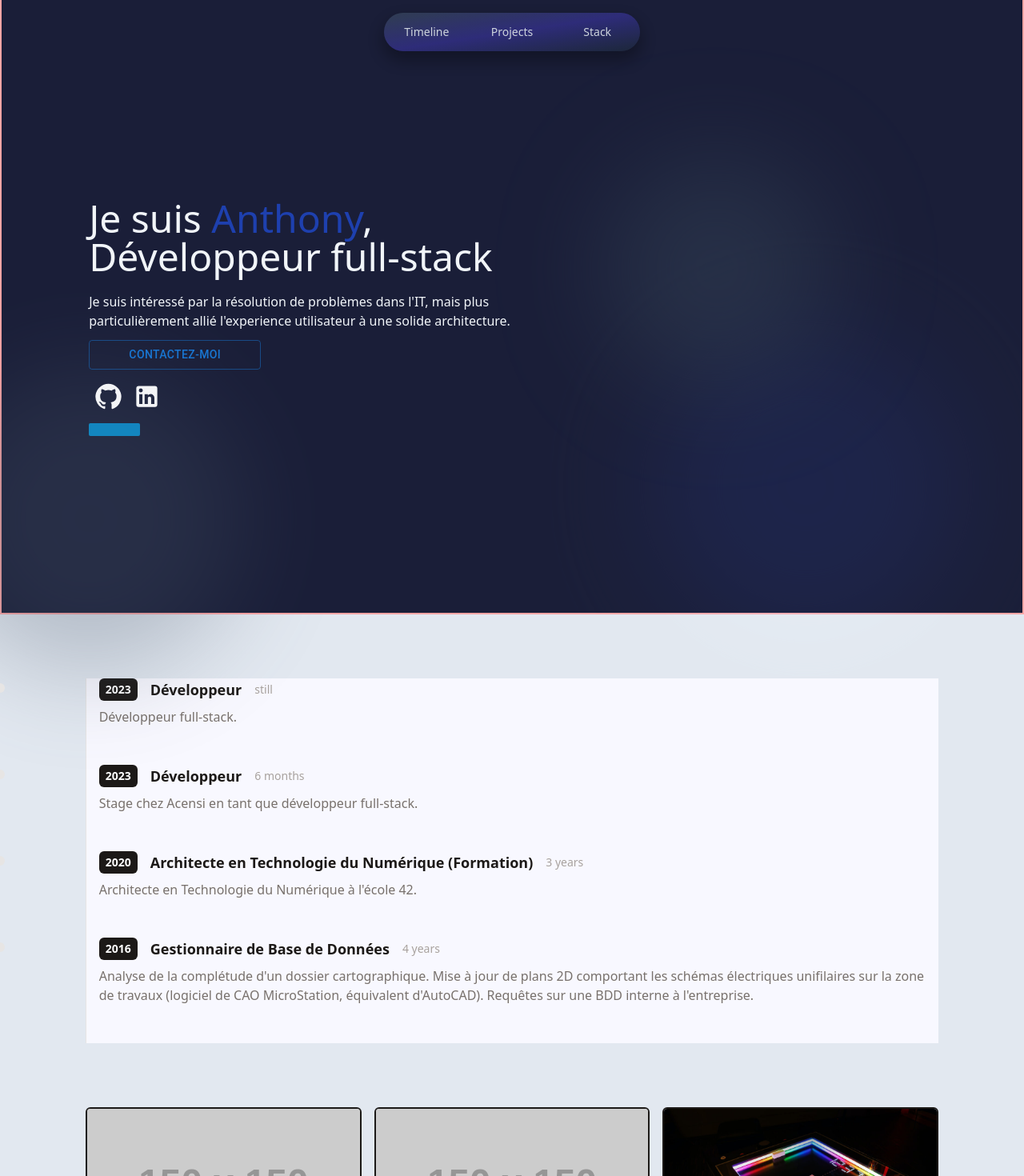
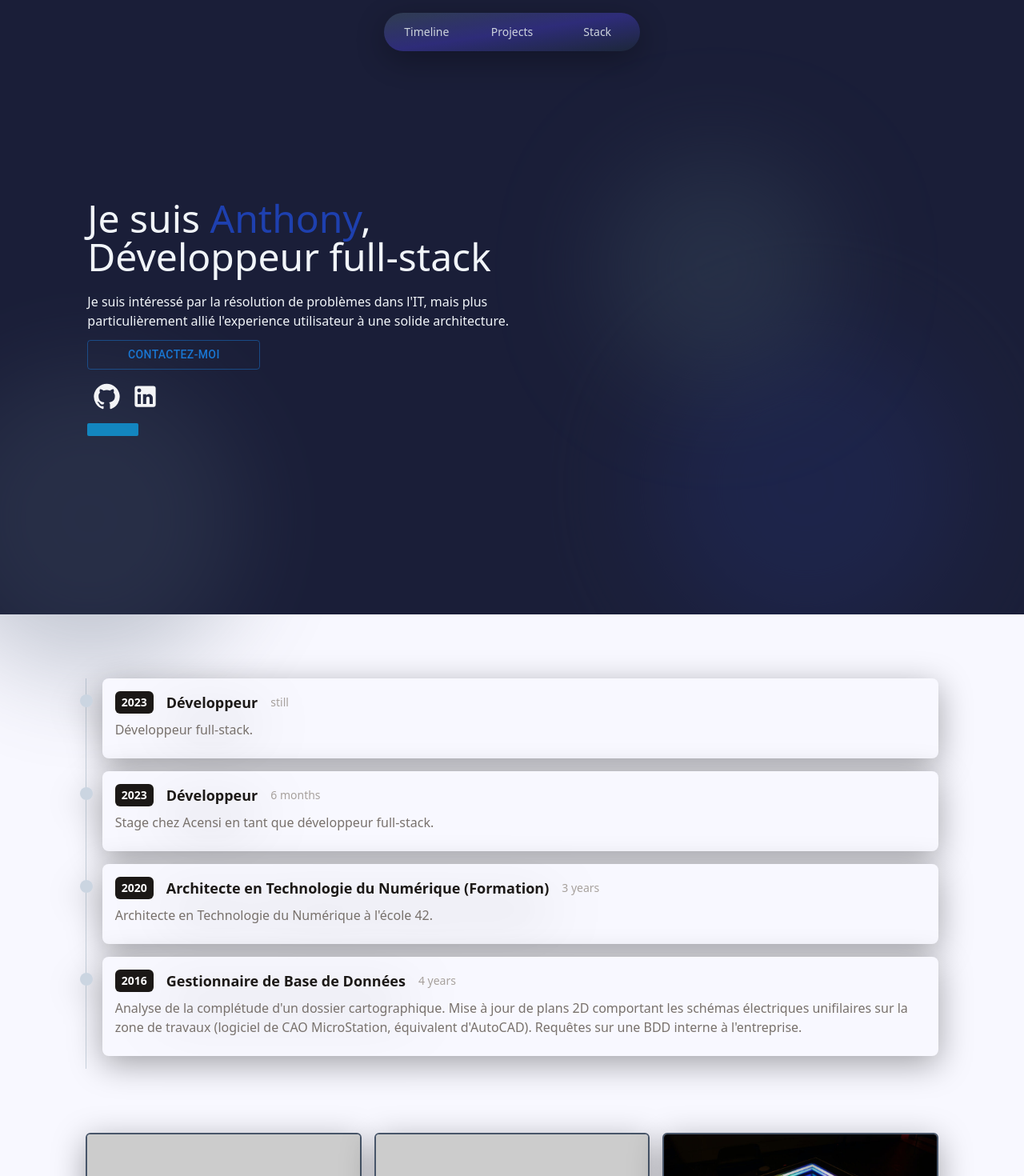
Before and after one commit to TonydLazuto/old-portfolio, a React (Vite) app: page / in a window 1280 px wide. Shown: the top 1470 px of the page at 80% size. Built offline with nearby package versions, Linux system fonts and the light colour scheme.

Commit message:
learn animations pretty well

```diff
--- a/src/App.tsx
+++ b/src/App.tsx
@@ -7,9 +7,9 @@ import Navigation from './components/Navigation'
 
 function App() {
   return (
-		<div className='bg-slate-200 h-full'>
+		<div className='bg-shade2 h-full'>
 			<div className="h-full
-			shadow-2xl shadow-black">
+				shadow-2xl shadow-black">
 				<Navigation />
 				<Header />
 				<Timeline />
--- a/src/components/Header.tsx
+++ b/src/components/Header.tsx
@@ -5,8 +5,7 @@ import SocialsMedia from './micro-components/SocialsMedia';
 const Header = () => {
   return (
     <div className='bg-shade0 -mt-8 pt-32
-    w-screen h-screen
-    border-solid border-2 border-red-300'>
+    w-screen h-screen'>
       <div
         className="h-4/5 w-11/12 mt-8 m-auto
         flex flex-row justify-center
@@ -16,24 +15,30 @@ const Header = () => {
           className="flex flex-col justify-center
           w-3/5 h-full pl-8 md:pl-14
           text-slate-100 z-10
-          animate-topToBottom"
+          animate-header"
         >
           <h1 className="
           text-4xl md:text-5xl
-          mb-1 md:mb-3">
+          mb-1 md:mb-3
+          animate-headerDelay">
             Je suis <span className='text-blue-800'>Anthony</span>,<br />
             Développeur full-stack
           </h1>
           <p className="text-base w-11/12
           mb-3 font-light font-lg
-          animate-topToBottomDelay mt-2">
+          animate-headerDelay2 mt-2">
             Je suis intéressé par la résolution de problèmes dans l'IT,
             mais plus particulièrement allié l'experience utilisateur à une solide architecture.
           </p>
-          <Button variant="outlined" className='w-1/3'>Contactez-moi</Button>
+          <Button
+            variant="outlined"
+            className='w-1/3 animate-headerDelay3'>
+            Contactez-moi
+          </Button>
           <SocialsMedia />
           <div className='w-16 h-4 mt-4
-          bg-sky-500/75 rounded-sm' />
+          bg-sky-500/75 rounded-sm
+          animate-headerDelay4' />
         </div>
       </div>
       <div className='w-96 h-96 rounded-full
--- a/src/components/Navigation.tsx
+++ b/src/components/Navigation.tsx
@@ -1,5 +1,5 @@
 import navList from '../data/navigation';
-// transition-all duration-100 ease-in-out
+
 const Navigation = () => {
   return (
     <div
@@ -10,7 +10,7 @@ const Navigation = () => {
         -translate-x-1/2
         w-3/12 h-12
         flex items-center justify-around
-        shadow-[0_10px_20px_2px_rgba(0,0,0,0.35)]
+        drop-shadow-3xl
         rounded-3xl z-20
         text-slate-200 text-sm"
         // md:text-2xl md:h-24
--- a/src/components/Projects.tsx
+++ b/src/components/Projects.tsx
@@ -7,7 +7,8 @@ const Projects = ({}) => {
 		<div
 		className='flex flex-col md:flex-row items-center
 		justify-center m-auto w-10/12'>
-			<div className='grid grid-cols-1 md:grid-cols-2 lg:grid-cols-3 gap-4'>
+			<div className='grid grid-cols-1
+				md:grid-cols-2 lg:grid-cols-3 gap-4'>
 				{projects.map((project) => (
 					<ProjectItem
 						key={project.title}
--- a/src/components/Timeline.tsx
+++ b/src/components/Timeline.tsx
@@ -6,8 +6,8 @@ const Timeline = () => {
 	return (
 		<div
 			className='flex flex-col md:flex-row justify-center
-			w-10/12 m-auto
-			my-20 bg-shade2'>
+			w-10/12 m-auto my-20
+			border-l border-slate-300 pl-5'>
 			<div className='w-full md:7/12'>
 				{timeline.map((timeline) => (
 					<TimelineItem
--- a/src/components/micro-components/ProjectItem.tsx
+++ b/src/components/micro-components/ProjectItem.tsx
@@ -11,7 +11,8 @@ const ProjectItem = (project: Project) => {
 	const { title, imgUrl, stack, link } = project;
 
 	return (
-		<div className='border-2 border-stone-900 rounded-md overflow-hidden'>
+		<div className='border-2 border-slate-600
+			rounded-md overflow-hidden drop-shadow-3xl'>
 				<img
 					src={imgUrl}
 					alt="project"
--- a/src/components/micro-components/SocialsMedia.tsx
+++ b/src/components/micro-components/SocialsMedia.tsx
@@ -4,7 +4,8 @@ import GitHubIcon from '@mui/icons-material/GitHub';
 const SocialsMedia = () => {
 	return (
 		<div className='flex justify-around items-center
-				w-24 mt-4 flex-col md:flex-row'>
+				w-24 mt-4 flex-col md:flex-row
+				animate-topToBottomDelay3'>
 			 <a href="https://github.com/TonydLazuto"
 			 	className='block w-full h-3/5
 					flex items-center justify-center
--- a/src/components/micro-components/TimelineItem.tsx
+++ b/src/components/micro-components/TimelineItem.tsx
@@ -12,22 +12,33 @@ const TimelineItem = (timeline: Timeline) => {
 	const { year, title, duration, details } = timeline;
 
 	return (
-		<ol className='flex flex-col md:flex-row reltative border-l border-stone-200'>
-				<li className='mb-10 ml-4'>
-					<div className='absolute w-3 h-3 bg-stone-200 rounded-full mt-1.5 -left-1.5 border-white' />
-					<p className='flex flex-wrap gap-4 flex-row items-center justify-start text-xs md:text-sm'>
-							<span className='inline-block px-2 py-1 font-semibold text-white bg-stone-900 rounded-md'>
+		<ol className='flex flex-col md:flex-row
+				animate-timeline
+				bg-shade2 drop-shadow-3xl pt-4 mb-4 rounded-lg'>
+			<li className='mb-4 ml-4'>
+				<div className='absolute w-4 h-4 bg-slate-300
+					rounded-full mt-1 -left-7 border-white
+					animate-timelineDelay3' />
+				<p className='flex flex-wrap gap-4 flex-row
+					items-center justify-start
+					text-xs md:text-sm
+					animate-timelineDelay'>
+						<span className='inline-block px-2 py-1 font-semibold
+							text-white bg-stone-900 rounded-md'>
 							{year}
 						</span>
-							<h3 className='text-lg font-semibold text-stone-900'>
+						<h3 className='text-lg font-semibold text-stone-900
+							drop-shadow-4xl'>
 							{title}
 						</h3>
-							<div className='my-1 text-sm font-normal leading-none
+						<div className='text-sm font-normal leading-none
 							text-stone-400'>
 							{duration}
 						</div>
 				</p>
-					<p className='my-2 text-base font-normal text-stone-500'>
+				<p className='my-2 text-base font-normal
+					text-stone-500
+					animate-timelineDelay2'>
 					{details}
 				</p>
 			</li>
--- a/tailwind.config.cjs
+++ b/tailwind.config.cjs
@@ -9,6 +9,7 @@ module.exports = {
 			'shade1' : '#7489F4',
 			'shade2' :'#F8F8FF',
 			'shade3' :'#F1F1E6',
+			'shade4' : '#C0C0F2',
 			'white' : '#FFFFFF',
 		},
 		backgroundImage: {
@@ -21,14 +22,33 @@ module.exports = {
 			topToBottom: {
 				'0%': { transform: 'translateY(-300px)' },
 				'100%': { transform: 'translateY(0)' },
+			},
+			topToBottom2: {
+				'0%': { transform: 'translateY(-100px)' },
+				'100%': { transform: 'translateY(0)' },
+			},
+			leftToRight: {
+				'0%': { transform: 'translateX(-300px)' },
+				'100%': { transform: 'translateX(0)' },
 			}
 		},
 		animation: {
-        topToBottom: 'topToBottom 1s ease-in-out forwards',
-				topToBottomDelay: 'topToBottom 1s ease-in-out forwards',
+			header: 'topToBottom 800ms ease-in-out forwards',
+			headerDelay: 'topToBottom 0.3s ease-in-out forwards',
+			headerDelay2: 'topToBottom 0.6s ease-in-out forwards',
+			headerDelay3: 'topToBottom 0.8s ease-in-out forwards',
+			headerDelay4: 'topToBottom 1s ease-in-out forwards',
+			timeline: 'leftToRight 800ms ease-in-out forwards',
+			timelineDelay: 'leftToRight 1.2s ease-in-out forwards',
+			timelineDelay2: 'leftToRight 1.4s ease-in-out forwards',
+			timelineDelay3: 'leftToRight 1.5s ease-in-out forwards',
+			project: 'topToBottom2 800ms ease-in-out forwards',
+		},
+		dropShadow: {
+			'3xl': '0 10px 20px rgba(0,0,0,0.35)',
+			'4xl': '0 25px 35px rgba(0,0,0,0.55)'
 		}
-
-		},
+	}
   },
   plugins: [],
 }
```
Lines whose indentation alone changed are shown as unchanged.
